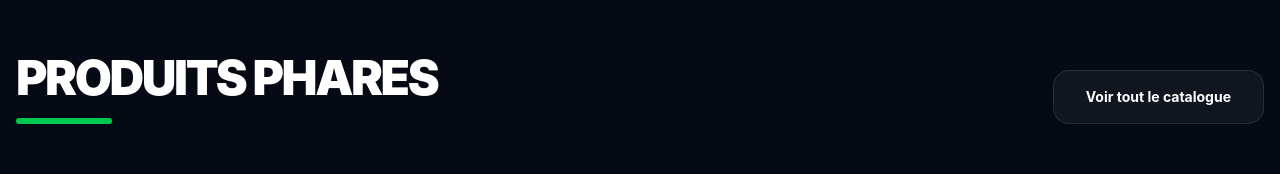
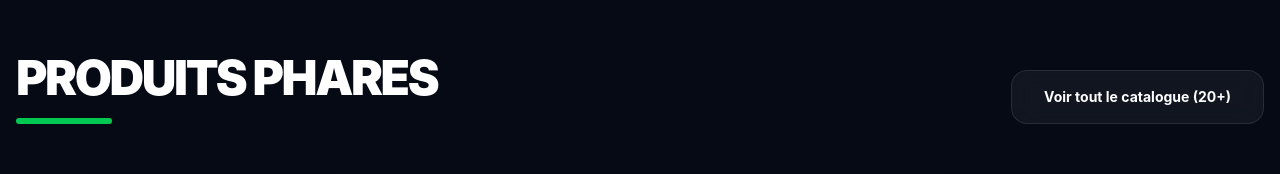
Before and after one commit to vianneycreator-pixel/refonte-api-site, a React (Vite) app: page / in a window 1280 px wide. Shown: the part 762-936 px from the top of the page. Built offline with nearby package versions, Linux system fonts and the light colour scheme.

Commit message:
Update FeaturedProducts.jsx

```diff
--- a/src/components/FeaturedProducts.jsx
+++ b/src/components/FeaturedProducts.jsx
@@ -1,7 +1,6 @@
 import { useNavigate } from 'react-router-dom';
 import { ArrowRight } from 'lucide-react';
 
-// Import des images
 import imgPalu from '../assets/products/apipalu.jpg.png';
 import imgVital from '../assets/products/apivital.jpg.png';
 import imgCvc from '../assets/products/cvc.jpg.png';
@@ -41,7 +40,7 @@ export default function FeaturedProducts() {
             onClick={() => navigate('/produits')}
             className="hidden md:flex items-center gap-3 bg-white/5 backdrop-blur-md border border-white/10 text-white px-8 py-4 rounded-2xl font-bold text-sm hover:bg-white hover:text-blue-900 transition-all"
           >
-            Voir tout le catalogue
+            Voir tout le catalogue (20+)
           </button>
         </div>
 
```
